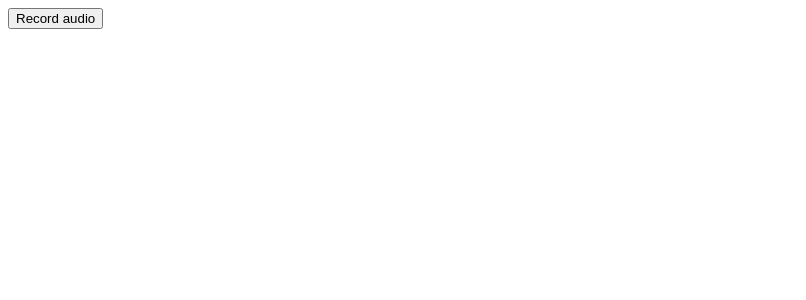
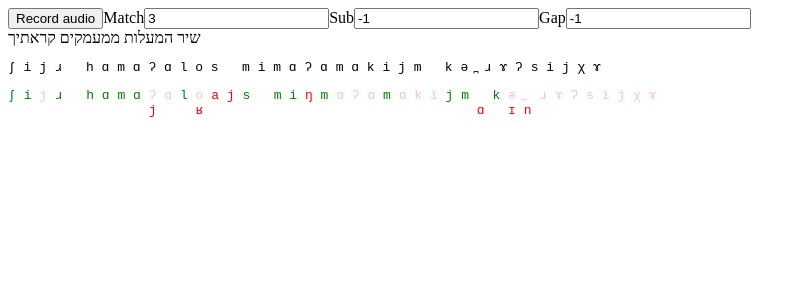
Before and after one commit to kolodny/torah, a React (Vite) app: page / in a window 1280 px wide. Shown: the top 300 px of the page, without its empty margins (0-806 px from the left). Built offline with nearby package versions, Linux system fonts and the light colour scheme.

Commit message:
not quite working yet

```diff
--- a/src/App.tsx
+++ b/src/App.tsx
@@ -3,14 +3,27 @@ import { dtw } from './dtw';
 import { toPhones } from './toPhones';
 import data from './text.json';
 import { response } from './response';
-import { needleman } from './needleman';
+import { Needleman, needleman } from './needleman';
 
 const text = data[130].normalize('NFC');
 
-type Heard = Array<Array<{ phone: string; prob: number }>>;
+type Phone = { phone: string; prob: number };
+type Heard = Phone[][];
+type Results = Needleman<string, Phone[]>[];
+
 const reference = toPhones(text);
 
 console.log(reference);
+
+const verseWords = reference.verses
+  .map((v) =>
+    v.words
+      .map((w) => w.graphemes.map((g) => g.letter!).filter(Boolean))
+      .filter(Boolean)
+  )
+  .filter(Boolean);
+
+console.log(verseWords);
 
 const referencePhones = reference.verses
   .map((v) =>
@@ -28,102 +41,105 @@ const referencePhones = reference.verses
   .join(' ')
   .split('');
 
-// referencePhones.length = 0;
-// referencePhones.push('a', 'b', 'c');
-
-// response.length = 0;
-// response.push(
-//   // [{ phone: 'x', prob: 0.8 }],
-//   [{ phone: 'a', prob: 0.8 }],
-//   // [{ phone: '1', prob: 0.8 }],
-//   // [{ phone: 'b', prob: 0.8 }],
-//   [{ phone: 'c', prob: 0.8 }],
-//   // [{ phone: 'd', prob: 0.8 }],
-//   [{ phone: 'e', prob: 0.8 }]
-//   // [{ phone: 'f', prob: 0.8 }]
-// );
-
 console.log(referencePhones.join(''));
 console.log(response);
 
-const ops = needleman(referencePhones, response, (ref, res) => {
+const compareFunction = (ref: string, res: Phone[]) => {
   const found = res.find((p) => p.phone.replace('<blk>', '') === ref);
   return found?.prob ?? 0;
-});
+};
+
+const ops = needleman(referencePhones, response, compareFunction);
 console.log(ops);
-
-// console.log(test([10, 30, 40], [10, 30]));
-// console.log(test([10, 30, 40], [10, 40]));
-// console.log(test([10, 30], [10, 30, 40]));
-// console.log(test([10], [10, 30, 40]));
-// console.log(test([30], [10, 30, 40]));
-
-// referencePhones.unshift('*');
-// response.unshift([]);
-
-// const diffed = dtw(referencePhones, response, (reference, potentialPhones) => {
-//   const found = potentialPhones.find(
-//     (p) => p.phone.replace('<blk>', '') === reference
-//   );
-//   return 1 - (found?.prob ?? 0);
-// });
-// console.log(diffed);
-
-// // debugger;
-// const path = diffed.path;
-// for (let index = 0; index < path.length; index++) {
-//   const point = path[index];
-//   const lastPoint = index === 0 ? [-1, -1] : path[index - 1];
-//   const lastScore = index === 0 ? 0 : diffed.matrix[lastPoint[0]][lastPoint[1]];
-//   const score = diffed.matrix[point[0]][point[1]];
-//   const scoreDiff = score - lastScore;
-//   const movedX = point[0] === lastPoint[0] + 1;
-//   const movedY = point[1] === lastPoint[1] + 1;
-//   // console.log(lastPoint, point, movedX, movedY);
-//   if (movedX && movedY) {
-//     console.log(
-//       'matched',
-//       referencePhones[point[0]].trim() || '<blk>',
-//       response[point[1]].map((p) => p.phone).join(', '),
-//       scoreDiff,
-//       { lastPoint, point }
-//     );
-//   } else if (movedX) {
-//     console.log(
-//       'missed',
-//       referencePhones[point[0]].trim() || '<blk>',
-//       scoreDiff,
-//       { lastPoint, point, score, lastScore }
-//     );
-//   } else if (movedY) {
-//     // console.log('extra', response[lastPoint[0]] || '<blk>', scoreDiff);
-//     console.log('extra', response[point[0]] || '<blk>', scoreDiff, {
-//       lastPoint,
-//       point,
-//       score,
-//       lastScore,
-//     });
-//   }
-// }
-
-// let lastPoint = path[0];
-// for (const p of path.slice(1)) {
-//   if (p[0] === p[1])
-//   if (p[0] === lastPoint[0] + 1) {
-//     if (p[1] === lastPoint[1] + 1) {
-//       console.log('match', lastPoint[1], referencePhones[lastPoint[1]]);
-//     } else {
-//       console.log('missed', referencePhones[p[1]]);
-//     }
-//   } else {
-//     console.log('extra', response[p[0]]);
-//   }
-//   lastPoint = p;
-// }
 
 export const App: React.FunctionComponent = () => {
   const [recording, setRecording] = useState(false);
   const [recorder, setRecorder] = useState<MediaRecorder | null>(null);
+
+  // const [results, setResults] = useState<Results>();
+  const [match, setMatch] = useState(3);
+  const [sub, setSub] = useState(-1);
+  const [gap, setGap] = useState(-1);
+
+  const results = needleman(referencePhones, response, compareFunction, {
+    match,
+    sub,
+    gap,
+  });
+
+  let resultsContent: React.ReactNode = null;
+
+  console.log({ verseWords });
+  console.log(
+    'a',
+    verseWords
+      .flatMap((verse) => verse.map((words) => words.join(' ')).join(':'))
+      .join('! ')
+  );
+  if (results) {
+    resultsContent = (
+      <>
+        <label>
+          Match
+          <input
+            type="number"
+            value={match}
+            onChange={(e) => setMatch(+e.target.value)}
+          />
+        </label>
+        <label>
+          Sub
+          <input
+            type="number"
+            value={sub}
+            onChange={(e) => setSub(+e.target.value)}
+          />
+        </label>
+        <label>
+          Gap
+          <input
+            type="number"
+            value={gap}
+            onChange={(e) => setGap(+e.target.value)}
+          />
+        </label>
+        <div>
+          {verseWords
+            .flatMap((verse) => verse.map((words) => words.join('')).join(' '))
+            .join(': ')}
+        </div>
+        <pre>{referencePhones.join(' ')}</pre>
+        <pre>
+          {results.map((result) => {
+            if (result.type === 'match') {
+              const matching = result.got.find(
+                (g) => result.expect === g.phone
+              );
+              if (!matching) {
+                return (
+                  <span
+                    style={{ display: 'inline-flex', flexDirection: 'column' }}
+                  >
+                    <div style={{ color: 'pink' }}>{result.expect}</div>
+                    <div style={{ color: 'red' }}>{result.got[0].phone} </div>
+                  </span>
+                );
+              }
+              return <span style={{ color: 'green' }}>{result.expect} </span>;
+            }
+            if (result.type === 'miss') {
+              return <span style={{ color: 'pink' }}>{result.expect} </span>;
+            }
+            if (result.type === 'extra') {
+              return (
+                <span style={{ color: 'red' }}>{result.got[0].phone} </span>
+              );
+            }
+          })}
+        </pre>
+      </>
+    );
+  }
 
   return (
     <>
@@ -180,6 +196,7 @@ export const App: React.FunctionComponent = () => {
                   }
                 );
                 console.log(warped);
+                // setResults(ops);
               }
             };
             recorder.start();
@@ -190,6 +207,7 @@ export const App: React.FunctionComponent = () => {
       >
         {recording ? 'Stop recording' : 'Record'} audio
       </button>
+      {resultsContent}
     </>
   );
 };
--- a/src/needleman.ts
+++ b/src/needleman.ts
@@ -1,5 +1,10 @@
 // https://gist.github.com/shinout/f19da7720d130f3925ac
 // https://dke.maastrichtuniversity.nl/o.boes/misc/2013-needleman-wunsch.html
+
+export type Needleman<Reference, Incoming> =
+  | { type: 'match'; expect: Reference; got: Incoming; cost: number }
+  | { type: 'miss'; expect: Reference; cost: number }
+  | { type: 'extra'; got: Incoming; cost: number };
 
 export const needleman = <Reference, Incoming = Reference>(
   reference: Reference[],
@@ -28,11 +33,9 @@ export const needleman = <Reference, Incoming = Reference>(
     }
   }
 
-  const result: Array<
-    | { type: 'match'; expect: Reference; got: Incoming; cost: number }
-    | { type: 'miss'; expect: Reference; cost: number }
-    | { type: 'extra'; got: Incoming; cost: number }
-  > = [];
+  console.log(matrix);
+
+  const result: Needleman<Reference, Incoming>[] = [];
 
   while (refLength > 0 && inLength > 0) {
     const expect = () => reference[refLength];
@@ -40,14 +43,14 @@ export const needleman = <Reference, Incoming = Reference>(
     const got = () => incoming[inLength];
     if (cost() == matrix[refLength - 1][inLength] + gap) {
       refLength--;
-      result.unshift({ type: 'miss', expect: expect(), cost: cost() });
+      result.push({ type: 'miss', expect: expect(), cost: cost() });
     } else if (cost() == matrix[refLength][inLength - 1] + gap) {
       inLength--;
-      result.unshift({ type: 'extra', got: got(), cost: cost() });
+      result.push({ type: 'extra', got: got(), cost: cost() });
     } else {
       refLength--;
       inLength--;
-      result.unshift({
+      result.push({
         type: 'match',
         expect: expect(),
         got: got(),
@@ -56,5 +59,7 @@ export const needleman = <Reference, Incoming = Reference>(
     }
   }
 
+  result.reverse();
+
   return result;
 };
--- /dev/null
+++ b/src/response.ts
@@ -0,0 +1,338 @@
+export const response = [
+  [
+    {
+      phone: 'ʃ',
+      prob: 0.915,
+    },
+    {
+      phone: 's',
+      prob: 0.069,
+    },
+    {
+      phone: 'x',
+      prob: 0.009,
+    },
+  ],
+  [
+    {
+      phone: 'ɪ',
+      prob: 0.89,
+    },
+    {
+      phone: 'ʊ',
+      prob: 0.06,
+    },
+    {
+      phone: 'i',
+      prob: 0.042,
+    },
+  ],
+  [
+    {
+      phone: 'ɹ',
+      prob: 0.949,
+    },
+    {
+      phone: '<blk>',
+      prob: 0.05,
+    },
+    {
+      phone: 'r',
+      prob: 0.001,
+    },
+  ],
+  [
+    {
+      phone: 'h',
+      prob: 0.689,
+    },
+    {
+      phone: 'x',
+      prob: 0.154,
+    },
+    {
+      phone: '<blk>',
+      prob: 0.134,
+    },
+  ],
+  [
+    {
+      phone: 'ɑ',
+      prob: 0.329,
+    },
+    {
+      phone: 'a',
+      prob: 0.276,
+    },
+    {
+      phone: 'i',
+      prob: 0.15,
+    },
+  ],
+  [
+    {
+      phone: 'm',
+      prob: 1,
+    },
+    {
+      phone: '<blk>',
+      prob: 0,
+    },
+    {
+      phone: 'v',
+      prob: 0,
+    },
+  ],
+  [
+    {
+      phone: 'a',
+      prob: 0.751,
+    },
+    {
+      phone: 'ɑ',
+      prob: 0.234,
+    },
+    {
+      phone: 'ɛ',
+      prob: 0.005,
+    },
+  ],
+  [
+    {
+      phone: 'j',
+      prob: 0.619,
+    },
+    {
+      phone: '<blk>',
+      prob: 0.262,
+    },
+    {
+      phone: 'ɹ',
+      prob: 0.054,
+    },
+  ],
+  [
+    {
+      phone: 'l',
+      prob: 0.855,
+    },
+    {
+      phone: 'ʁ',
+      prob: 0.132,
+    },
+    {
+      phone: 'ʔ',
+      prob: 0.004,
+    },
+  ],
+  [
+    {
+      phone: 'ʁ',
+      prob: 0.747,
+    },
+    {
+      phone: '<blk>',
+      prob: 0.144,
+    },
+    {
+      phone: 'l',
+      prob: 0.069,
+    },
+  ],
+  [
+    {
+      phone: 'a',
+      prob: 0.535,
+    },
+    {
+      phone: 'ʁ',
+      prob: 0.15,
+    },
+    {
+      phone: 'ɪ',
+      prob: 0.082,
+    },
+  ],
+  [
+    {
+      phone: 'j',
+      prob: 0.935,
+    },
+    {
+      phone: '<blk>',
+      prob: 0.047,
+    },
+    {
+      phone: 'ɪ',
+      prob: 0.008,
+    },
+  ],
+  [
+    {
+      phone: 'z',
+      prob: 0.522,
+    },
+    {
+      phone: 's',
+      prob: 0.419,
+    },
+    {
+      phone: 't',
+      prob: 0.037,
+    },
+  ],
+  [
+    {
+      phone: 'm',
+      prob: 0.511,
+    },
+    {
+      phone: 'l',
+      prob: 0.142,
+    },
+    {
+      phone: 'v',
+      prob: 0.078,
+    },
+  ],
+  [
+    {
+      phone: 'i',
+      prob: 0.533,
+    },
+    {
+      phone: '<blk>',
+      prob: 0.432,
+    },
+    {
+      phone: 'e',
+      prob: 0.01,
+    },
+  ],
+  [
+    {
+      phone: 'ŋ',
+      prob: 0.659,
+    },
+    {
+      phone: '<blk>',
+      prob: 0.178,
+    },
+    {
+      phone: 'n',
+      prob: 0.072,
+    },
+  ],
+  [
+    {
+      phone: 'm',
+      prob: 0.986,
+    },
+    {
+      phone: '<blk>',
+      prob: 0.006,
+    },
+    {
+      phone: 'p',
+      prob: 0.003,
+    },
+  ],
+  [
+    {
+      phone: 'a',
+      prob: 0.586,
+    },
+    {
+      phone: '<blk>',
+      prob: 0.334,
+    },
+    {
+      phone: 'm',
+      prob: 0.071,
+    },
+  ],
+  [
+    {
+      phone: 'j',
+      prob: 0.994,
+    },
+    {
+      phone: '<blk>',
+      prob: 0.004,
+    },
+    {
+      phone: 'n',
+      prob: 0,
+    },
+  ],
+  [
+    {
+      phone: 'm',
+      prob: 0.998,
+    },
+    {
+      phone: 'l',
+      prob: 0.001,
+    },
+    {
+      phone: 'j',
+      prob: 0,
+    },
+  ],
+  [
+    {
+      phone: 'ɑ',
+      prob: 0.907,
+    },
+    {
+      phone: 'u',
+      prob: 0.041,
+    },
+    {
+      phone: 'a',
+      prob: 0.015,
+    },
+  ],
+  [
+    {
+      phone: 'k',
+      prob: 0.937,
+    },
+    {
+      phone: 'x',
+      prob: 0.06,
+    },
+    {
+      phone: 'ʔ',
+      prob: 0.001,
+    },
+  ],
+  [
+    {
+      phone: 'ɪ',
+      prob: 0.941,
+    },
+    {
+      phone: 'ɑ',
+      prob: 0.03,
+    },
+    {
+      phone: 'ɛ',
+      prob: 0.019,
+    },
+  ],
+  [
+    {
+      phone: 'n',
+      prob: 0.971,
+    },
+    {
+      phone: 'ŋ',
+      prob: 0.015,
+    },
+    {
+      phone: 'm',
+      prob: 0.013,
+    },
+  ],
+];
--- a/src/toPhones.ts
+++ b/src/toPhones.ts
@@ -36,10 +36,10 @@ type VowelKey = keyof Vowel;
 export const toPhones = (text: string) => {
   const verses = text.split('\u05c3');
   const converted = {
-    verses: verses.map((verse) => {
+    verses: verses.slice(0, 1).map((verse) => {
       const words = verse.trim().split(/\s|\u05be/g);
       return {
-        words: words.map((word) => {
+        words: words.slice(0, -1).map((word) => {
           const segmenterOptions = { granularity: 'grapheme' } as const;
           const segmenter = new Intl.Segmenter('he', segmenterOptions);
           const graphemeSegments = segmenter.segment(word.trim());
```
